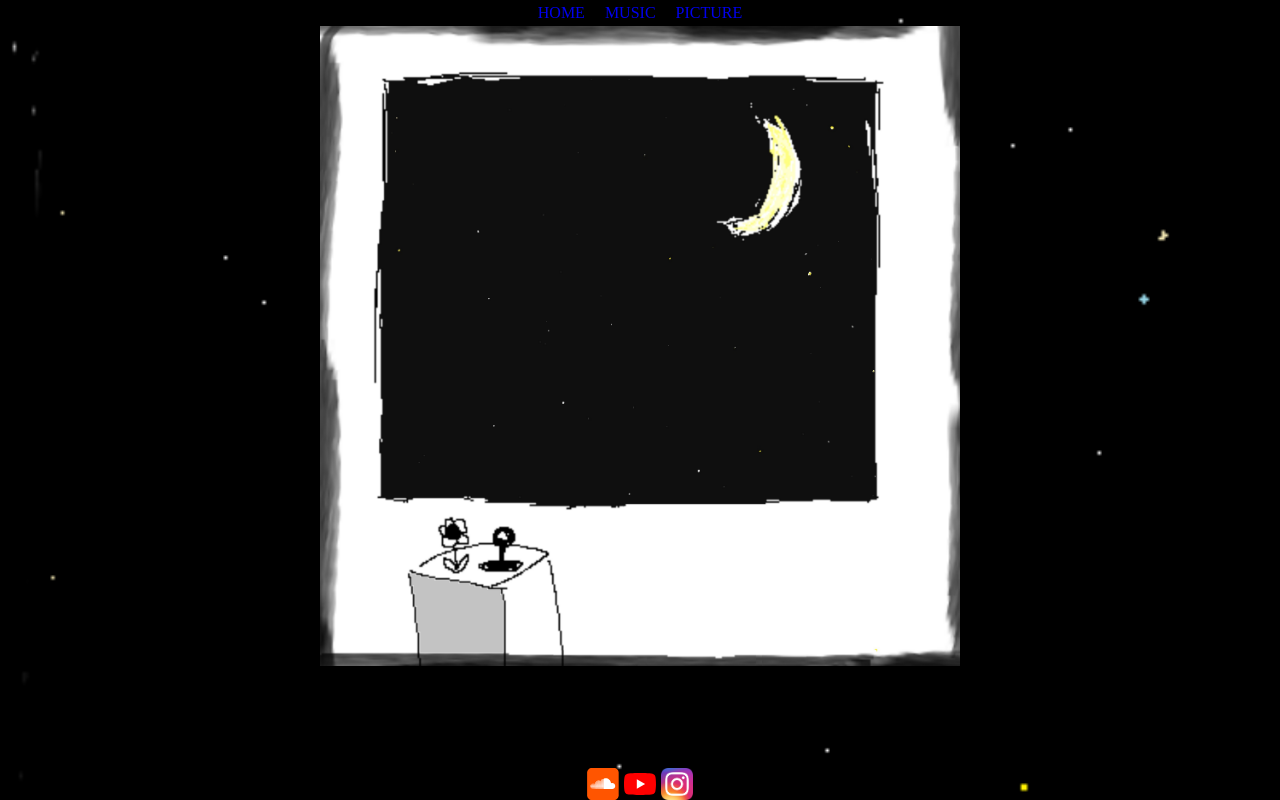
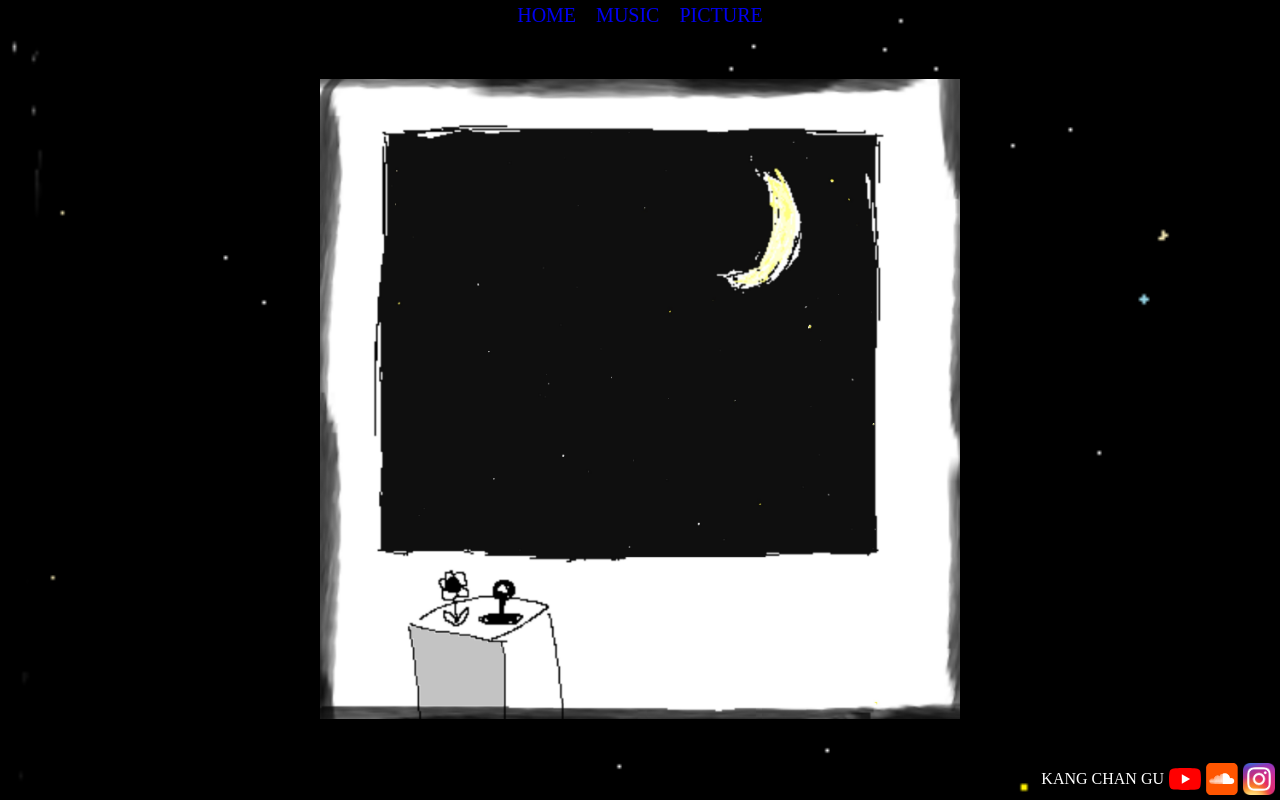
Before and after one commit to lovemagician/KANGCHANGU, a React (Vite) app: page / in a window 1280 px wide. Built offline with nearby package versions, Linux system fonts and the light colour scheme.

Commit message:
💄 fix home main css

```diff
--- a/src/components/layout/Footer.css
+++ b/src/components/layout/Footer.css
@@ -1,18 +1,21 @@
-.icons {
+.footer {
   width: 100%;
   display: flex;
   align-items: center;
-  justify-content: center;
+  justify-content: end;
   gap: 5px;
   margin-top: auto;
+  /* padding: 10px; */
+  translate: -5px -5px;
   height: auto;
+  font-size: 16px;
 }
 
-.icons a {
+.footer a {
   width: 32px;
 }
 
-.icons a img {
+.footer a img {
   display: block;
   width: 100%;
 }
--- a/src/components/layout/Footer.jsx
+++ b/src/components/layout/Footer.jsx
@@ -2,17 +2,20 @@ import "./Footer.css";
 
 function Footer() {
   return (
-    <footer className="icons">
+    <>
+      <footer className="footer">
+        <span>KANG CHAN GU</span>
+        <a href="https://www.youtube.com/@rkdcksrn" target="_blank">
+          <img src="/images/YouTube_icon.svg" alt="youtube" />
+        </a>
         <a href="https://soundcloud.com/rkdcksrn" target="_blank">
           <img src="/images/soundcloud_icon.svg" alt="soundcloud" />
-      </a>
-      <a href="https://www.youtube.com/@rkdcksrn" target="_blank">
-        <img src="/images/YouTube_icon.svg" alt="youtube" />
         </a>
         <a href="https://www.instagram.com/rkdcksrn/" target="_blank">
           <img src="/images/Instagram_icon.png" alt="instagram" />
         </a>
       </footer>
+    </>
   );
 }
 
--- a/src/components/layout/Navbar.css
+++ b/src/components/layout/Navbar.css
@@ -5,4 +5,5 @@
   align-items: center;
   margin: 5px 0;
   gap: 20px;
+  font-size: 20px;
 }
--- a/src/pages/Home.css
+++ b/src/pages/Home.css
@@ -2,6 +2,7 @@
   display: flex;
   flex-direction: column;
   align-items: center;
+  justify-content: center;
   flex: 1;
 }
 
```
Lines whose indentation alone changed are shown as unchanged.
